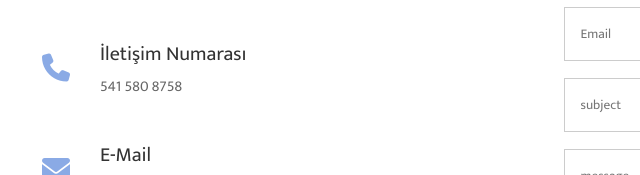
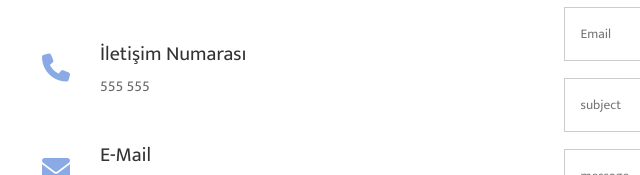
Before and after one commit to OAdede/ozanahmetdede, a plain HTML site: page contact.html in a window 1280 px wide. Shown: the part 1134-1309 px from the top of the page, 96-736 px from the left. Drawn offline with Linux system fonts and the light colour scheme.

Commit message:
Update contact.html

```diff
--- a/contact.html
+++ b/contact.html
@@ -60,7 +60,7 @@
                     <i class="fa-solid fa-phone"></i>
                     <span>
                         <h5>İletişim Numarası</h5>
-                        <p>541 580 8758</p>
+                        <p>555 555</p>
                     </span>
                 </div>
                 <div>
```
